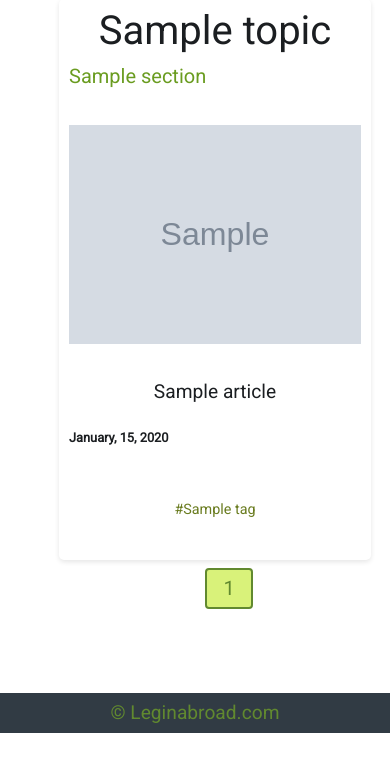
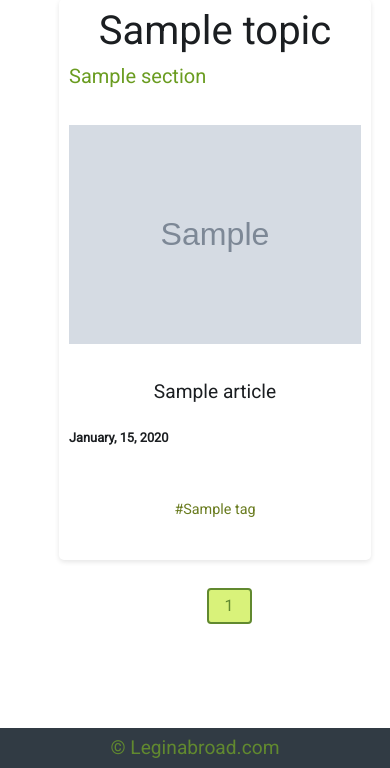
Before and after one commit to AlexiLJ/leginabroad, a Django app: template en_legin_abroad/templates/en_legin_abroad/en_index.html in a window 390 px wide. Shown: the part 234-1002 px from the top of the page. Before the commit the page ends 967 px from the top, so only its background shows below. Run offline with Django 5.2, Linux system fonts and the light colour scheme; the template is opened without the code that fills it: most values are stand-ins (such as "Sample title", 1, 10 or a date in 2020); grey boxes marked "Sample" are stand-in pictures; some libraries are stand-ins or nearby versions.

Commit message:
made pagination.css and en_pagination.html greate again for small screens

```diff
--- a/en_legin_abroad/static/css/pagination.css
+++ b/en_legin_abroad/static/css/pagination.css
@@ -35,7 +35,14 @@ a#page_a:hover {
     font-family: 'Roboto', sans-serif;
 }
 
-/* @media screen and (min-width: 100px) and (max-width: 500px) {
+@media screen and (max-width: 930px) {
+ #pagination {
+    display: flex;
+    flex-wrap: nowrap;
+    justify-content: center;
+    gap: 5px;                  /* Space between items */
+    font-size: 80%;            /* Make everything smaller */
+    padding: 20px;
+  }
 
-
-} */
+}
--- a/en_legin_abroad/templates/en_legin_abroad/en_pagination.html
+++ b/en_legin_abroad/templates/en_legin_abroad/en_pagination.html
@@ -3,8 +3,7 @@
   <link rel="stylesheet" type="text/css" href="{% static 'css/pagination.css' %}">
 </head>
 
-<div>
-
+<div id="pagination">
   {% if articles.has_previous %}
     <a class="btn btn-outline-success mb-4" href="?page=1" id="page"><<</a>
     <a class="btn btn-outline-success mb-4" id="page" href="?page={{ articles.previous_page_number }}"><</a>
```
